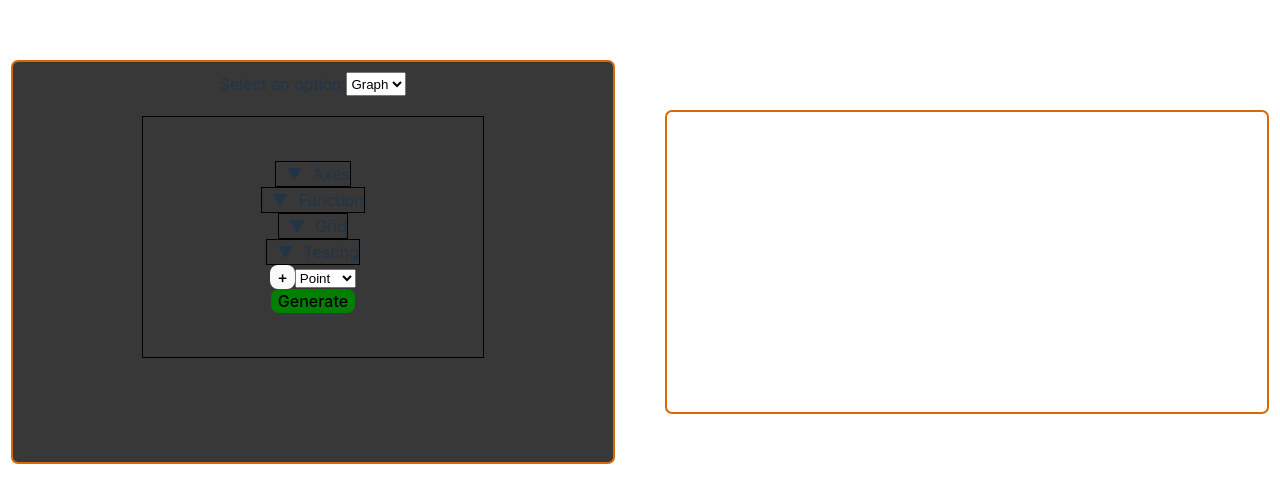
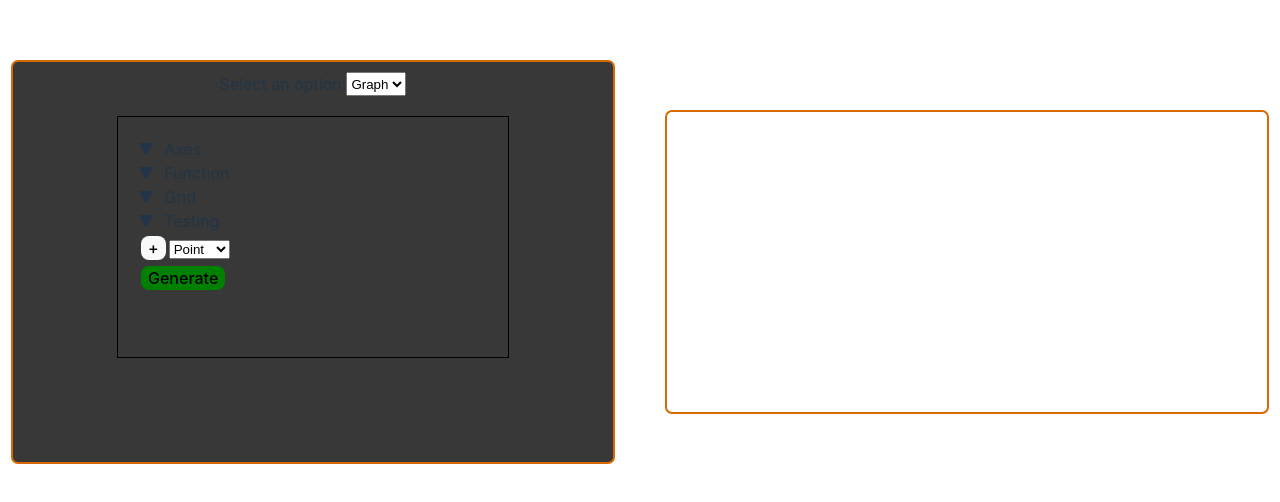
Before and after one commit to DavidovQC/Poly_Tikz_Frontend, a React (Vite) app: page / in a window 1280 px wide. Shown: the part 138-640 px from the top of the page. Built offline with nearby package versions, Linux system fonts and the light colour scheme.

Commit message:
Began work on UI

```diff
--- a/components/Dropdown.jsx
+++ b/components/Dropdown.jsx
@@ -10,10 +10,11 @@ function Dropdown({ children, label }) {
 
     return (
         <div className="dropdown-container">
-            <div className="dropdown-title-container">
-                <div className="arrow" onClick={handleDisplayChange}>
-                    ▼
-                </div>
+            <div
+                className="dropdown-title-container"
+                onClick={handleDisplayChange}
+            >
+                <div className="arrow">▼</div>
 
                 {label}
             </div>
--- a/components/GraphComponent.jsx
+++ b/components/GraphComponent.jsx
@@ -55,32 +55,25 @@ function GraphComponent() {
     }
 
     return (
-        <>
         <div className="graph-component-container">
             <Dropdown label="Axes">
-                    <div className="Axis-options">
+                <div className="Axis-options graph-options-container">
                     <button onClick={handleGraphTypeChange} value={"Cross"}>
                         Cross
                     </button>
-                        <button
-                            onClick={handleGraphTypeChange}
-                            value={"L-Shape"}
-                        >
+                    <button onClick={handleGraphTypeChange} value={"L-Shape"}>
                         L-Shape
                     </button>
                 </div>
             </Dropdown>
             <Dropdown label="Function">
-                    <div>
+                <div className="graph-options-container">
                     <label>f(x) = </label>
-                        <input
-                            ref={functionInput}
-                            placeholder="function"
-                        ></input>
+                    <input ref={functionInput} placeholder="function"></input>
                 </div>
             </Dropdown>
             <Dropdown label="Grid">
-                    <div className="Grid-options">
+                <div className="Grid-options graph-options-container">
                     <label>grid</label>
                     <input
                         type="checkbox"
@@ -107,7 +100,6 @@ function GraphComponent() {
                 Generate
             </button>
         </div>
-        </>
     );
 }
 
--- a/styles/dropdown-styles.css
+++ b/styles/dropdown-styles.css
@@ -4,7 +4,6 @@ button {
 
 .arrow {
     margin-right: 10px;
-    margin-left: 10px;
 }
 
 .arrow:hover {
@@ -12,10 +11,14 @@ button {
 }
 
 .dropdown-container {
-    border: 1px solid black;
+    /* border: 1px solid black; */
+}
+
+.dropdown-title-container:hover {
+    cursor: pointer;
 }
 
 .dropdown-title-container {
     display: flex;
-    /* border: 1px solid black; */
+    /* border: 1px solid red; */
 }
--- a/styles/graph-component-styles.css
+++ b/styles/graph-component-styles.css
@@ -6,11 +6,25 @@
     /* background-color: rgb(33, 33, 33); */
     border: black solid 1px;
     min-height: 200px;
-    min-width: 300px;
+    min-width: 350px;
     display: flex;
     flex-direction: column;
-    justify-content: center;
-    align-items: center;
+    justify-content: flex-start;
+    align-items: flex-start;
     margin: 20px;
     padding: 20px;
 }
+
+button {
+    margin: 3px;
+}
+
+label {
+    margin: 2px;
+}
+
+.graph-options-container {
+    border: 1px solid black;
+    margin-left: 20px;
+    display: flex;
+}
```
Also changed, not shown: components/Navbar.jsx (added, +9 -0 lines), src/App.jsx (+3 -4 lines). Lines whose indentation alone changed are shown as unchanged.
